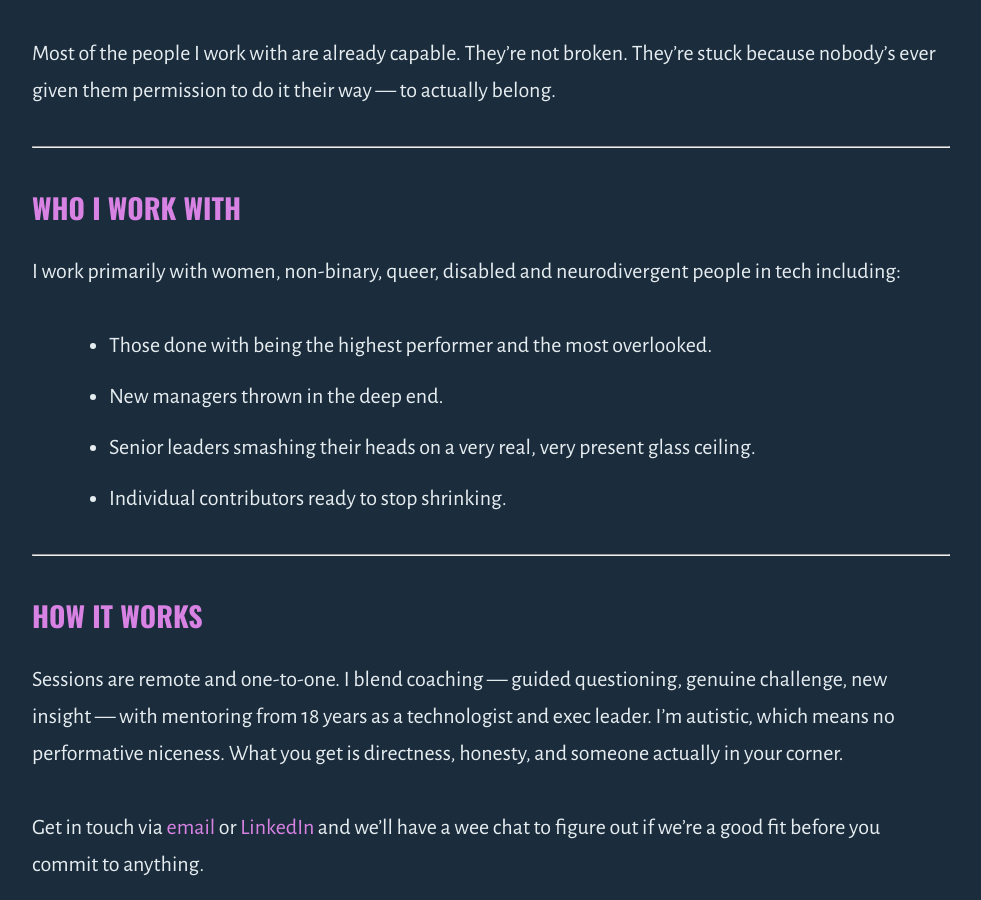
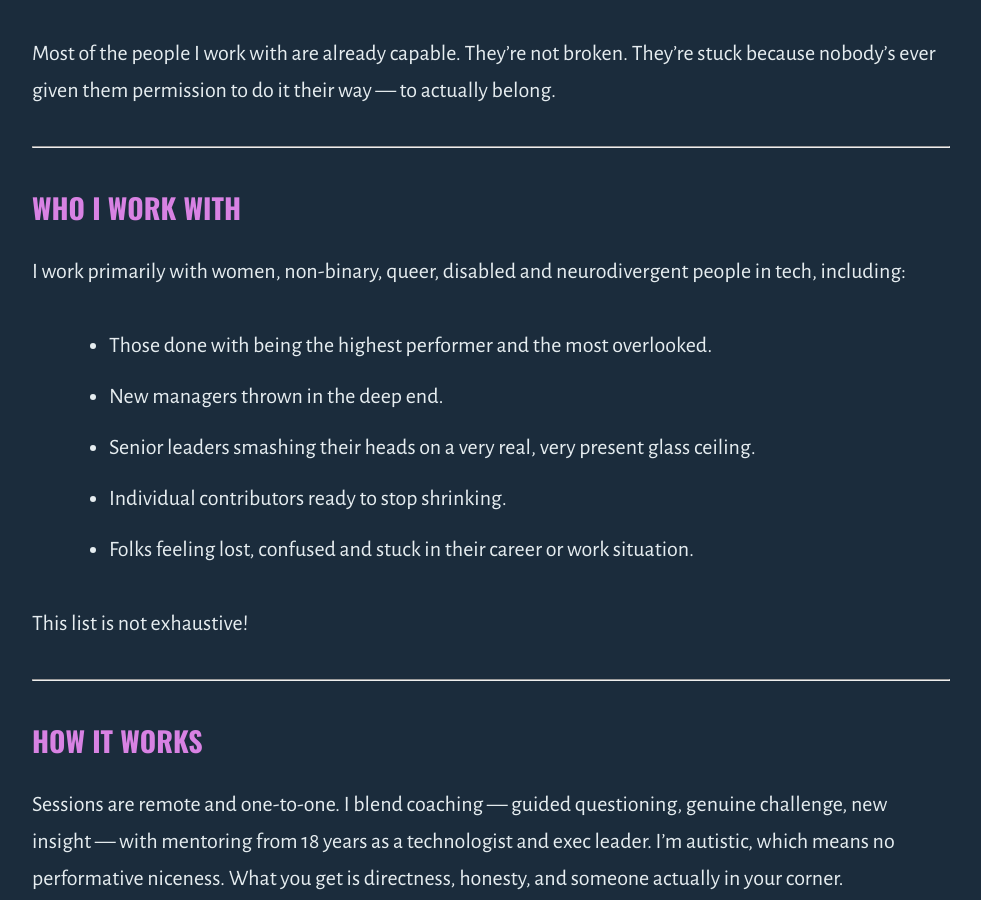
Before and after one commit to outragedpinkracoon/outragedpinkracoon.github.io, a Jekyll site: the page built from coaching.md, in a window 1280 px wide and 900 px high, scrolled down 791 px. Shown: the whole window, without its empty margins (149-1130 px from the left). Built offline with Jekyll 4.4.1, drawn with Linux system fonts in a browser that asks for light colours; comment, search, counter and statistics services are not loaded.

Commit message:
fixes list

```diff
--- a/coaching.md
+++ b/coaching.md
@@ -19,12 +19,15 @@ Most of the people I work with are already capable. They're not broken. They're
 
 ### Who I work with
 
-I work primarily with women, non-binary, queer, disabled and neurodivergent people in tech including:
+I work primarily with women, non-binary, queer, disabled and neurodivergent people in tech, including:
 
 * Those done with being the highest performer and the most overlooked.
 * New managers thrown in the deep end.
 * Senior leaders smashing their heads on a very real, very present glass ceiling.
 * Individual contributors ready to stop shrinking.
+* Folks feeling lost, confused and stuck in their career or work situation.
+
+This list is not exhaustive!
 
 ---
 
```
Also changed, not shown: about-me.md (+1 -1 lines).
